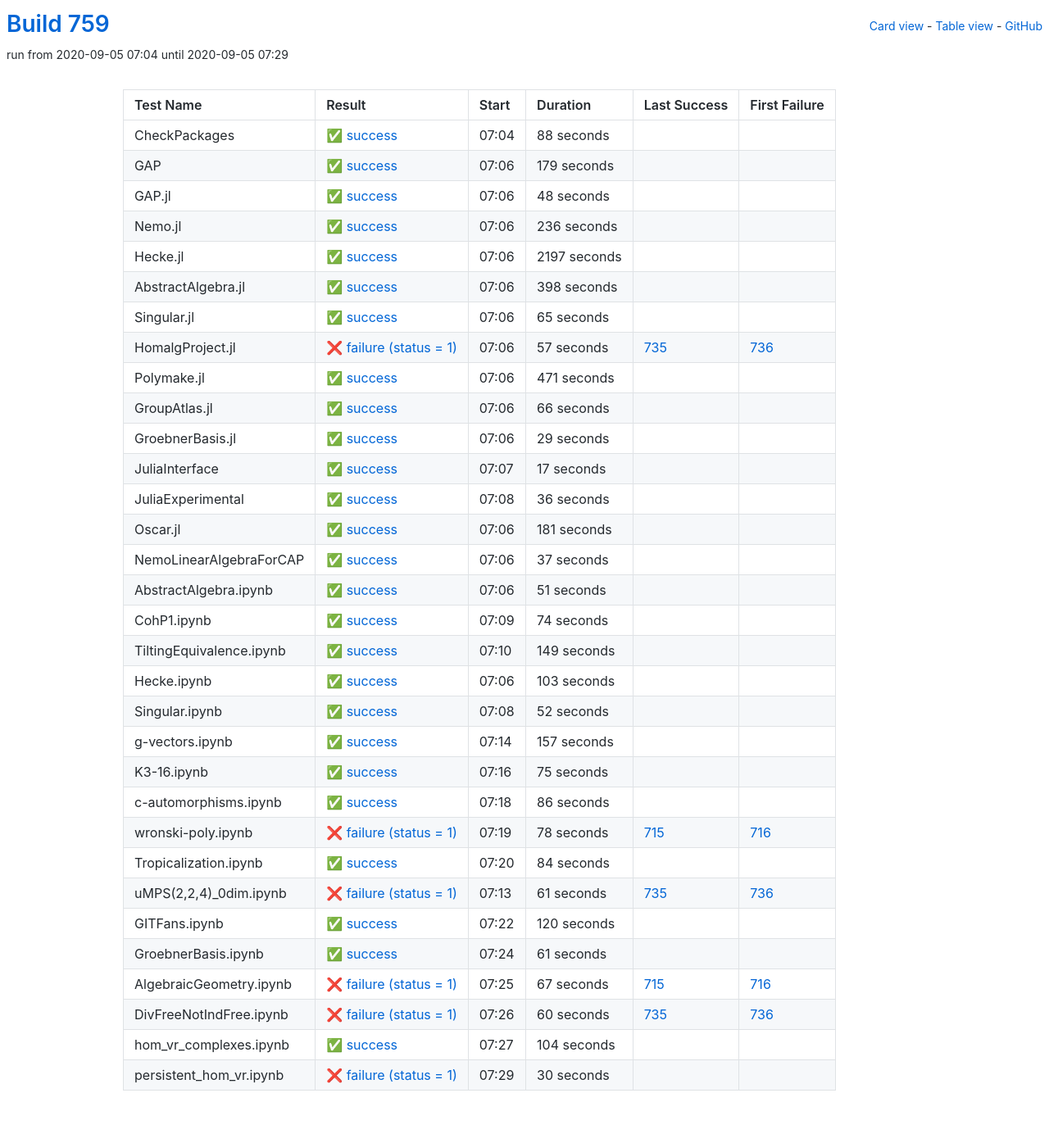
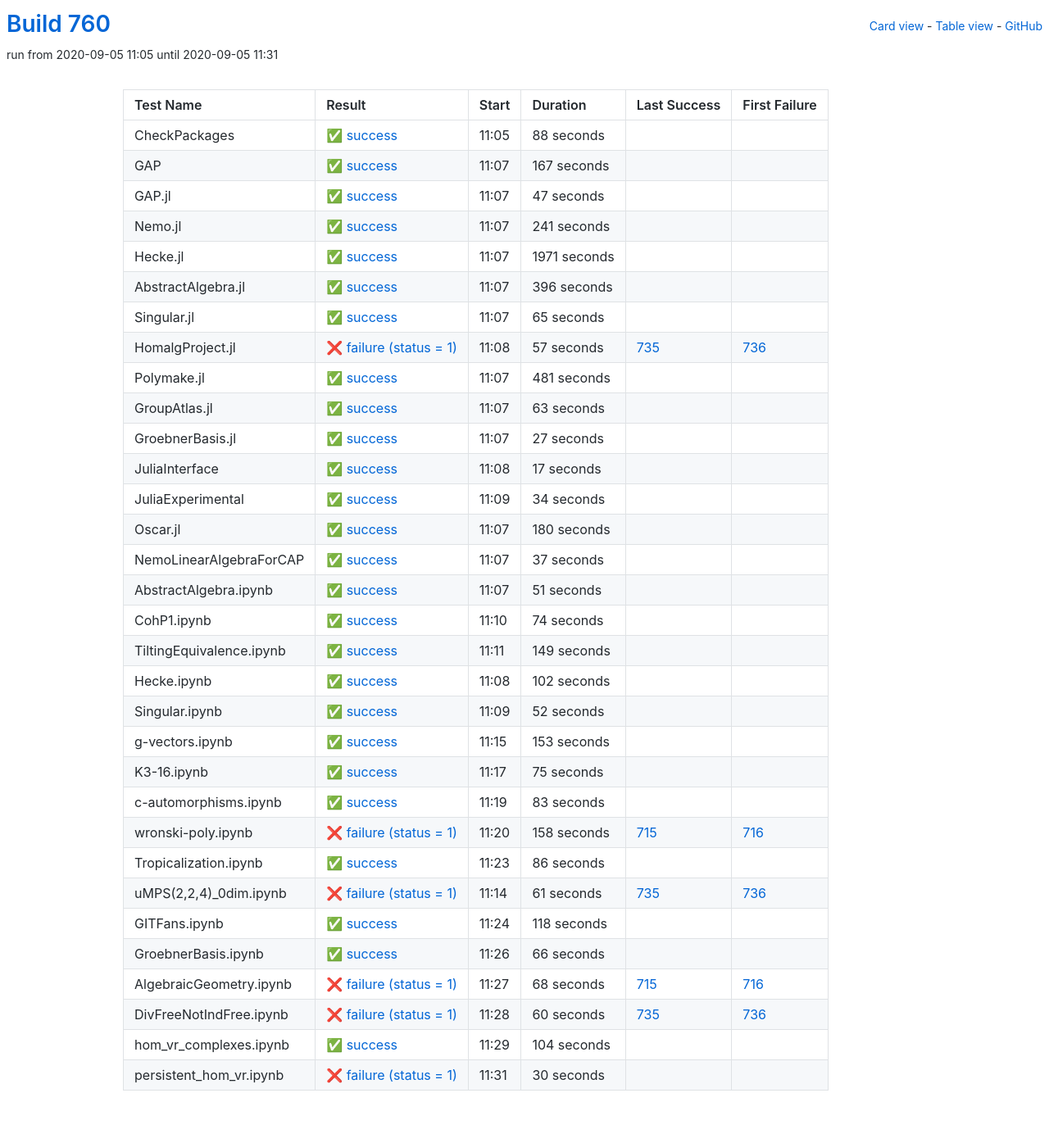
Before and after one commit to oscar-system/oscar-ci-status-stable, a Jekyll site: the page built from table.html, in a window 1280 px wide. Shown: the whole page at 82% size. Built offline with Jekyll 4.4.1, drawn with Linux system fonts in a browser that asks for light colours.

Commit message:
Build #760

```diff
--- a/_data/ci.yml
+++ b/_data/ci.yml
@@ -1,6 +1,6 @@
 ---
-build: 759
-build_url: https://oscarci.mathematik.uni-kl.de/job/oscar-stable/759/
+build: 760
+build_url: https://oscarci.mathematik.uni-kl.de/job/oscar-stable/760/
 job: oscar-stable
 organization: oscar-system
 repo: oscar-ci-status-stable
@@ -8,8 +8,8 @@ repourl: https://github.com/oscar-system/oscar-ci-status-stable
 tests:
 - name: CheckPackages
   id: checkpackages
-  log: https://oscarci.mathematik.uni-kl.de/job/oscar-stable/759/artifact/logs/build-759/CheckPackages.log
-  start: 2020-09-05 07:04
+  log: https://oscarci.mathematik.uni-kl.de/job/oscar-stable/760/artifact/logs/build-760/CheckPackages.log
+  start: 2020-09-05 11:05
   success: true
   exitcode: 0
   status: success
@@ -20,68 +20,68 @@ tests:
   first_failure_url:
 - name: GAP
   id: gap
-  log: https://oscarci.mathematik.uni-kl.de/job/oscar-stable/759/artifact/logs/build-759/GAP.log
-  start: 2020-09-05 07:06
+  log: https://oscarci.mathematik.uni-kl.de/job/oscar-stable/760/artifact/logs/build-760/GAP.log
+  start: 2020-09-05 11:07
   success: true
   exitcode: 0
   status: success
-  duration: 179
+  duration: 167
   last_success: false
   last_success_url:
   first_failure: false
   first_failure_url:
 - name: GAP.jl
   id: gap-jl
-  log: https://oscarci.mathematik.uni-kl.de/job/oscar-stable/759/artifact/logs/build-759/GAP.jl.log
-  start: 2020-09-05 07:06
+  log: https://oscarci.mathematik.uni-kl.de/job/oscar-stable/760/artifact/logs/build-760/GAP.jl.log
+  start: 2020-09-05 11:07
   success: true
   exitcode: 0
   status: success
-  duration: 48
+  duration: 47
   last_success: false
   last_success_url:
   first_failure: false
   first_failure_url:
 - name: Nemo.jl
   id: nemo-jl
-  log: https://oscarci.mathematik.uni-kl.de/job/oscar-stable/759/artifact/logs/build-759/Nemo.jl.log
-  start: 2020-09-05 07:06
+  log: https://oscarci.mathematik.uni-kl.de/job/oscar-stable/760/artifact/logs/build-760/Nemo.jl.log
+  start: 2020-09-05 11:07
   success: true
   exitcode: 0
   status: success
-  duration: 236
+  duration: 241
   last_success: false
   last_success_url:
   first_failure: false
   first_failure_url:
 - name: Hecke.jl
   id: hecke-jl
-  log: https://oscarci.mathematik.uni-kl.de/job/oscar-stable/759/artifact/logs/build-759/Hecke.jl.log
-  start: 2020-09-05 07:06
+  log: https://oscarci.mathematik.uni-kl.de/job/oscar-stable/760/artifact/logs/build-760/Hecke.jl.log
+  start: 2020-09-05 11:07
   success: true
   exitcode: 0
   status: success
-  duration: 2197
+  duration: 1971
   last_success: false
   last_success_url:
   first_failure: false
   first_failure_url:
 - name: AbstractAlgebra.jl
   id: abstractalgebra-jl
-  log: https://oscarci.mathematik.uni-kl.de/job/oscar-stable/759/artifact/logs/build-759/AbstractAlgebra.jl.log
-  start: 2020-09-05 07:06
+  log: https://oscarci.mathematik.uni-kl.de/job/oscar-stable/760/artifact/logs/build-760/AbstractAlgebra.jl.log
+  start: 2020-09-05 11:07
   success: true
   exitcode: 0
   status: success
-  duration: 398
+  duration: 396
   last_success: false
   last_success_url:
   first_failure: false
   first_failure_url:
 - name: Singular.jl
   id: singular-jl
-  log: https://oscarci.mathematik.uni-kl.de/job/oscar-stable/759/artifact/logs/build-759/Singular.jl.log
-  start: 2020-09-05 07:06
+  log: https://oscarci.mathematik.uni-kl.de/job/oscar-stable/760/artifact/logs/build-760/Singular.jl.log
+  start: 2020-09-05 11:07
   success: true
   exitcode: 0
   status: success
@@ -92,8 +92,8 @@ tests:
   first_failure_url:
 - name: HomalgProject.jl
   id: homalgproject-jl
-  log: https://oscarci.mathematik.uni-kl.de/job/oscar-stable/759/artifact/logs/build-759/HomalgProject.jl.log
-  start: 2020-09-05 07:06
+  log: https://oscarci.mathematik.uni-kl.de/job/oscar-stable/760/artifact/logs/build-760/HomalgProject.jl.log
+  start: 2020-09-05 11:08
   success: false
   exitcode: 1
   status: failure
@@ -104,44 +104,44 @@ tests:
   first_failure_url: https://oscarci.mathematik.uni-kl.de/job/oscar-stable/736/
 - name: Polymake.jl
   id: polymake-jl
-  log: https://oscarci.mathematik.uni-kl.de/job/oscar-stable/759/artifact/logs/build-759/Polymake.jl.log
-  start: 2020-09-05 07:06
+  log: https://oscarci.mathematik.uni-kl.de/job/oscar-stable/760/artifact/logs/build-760/Polymake.jl.log
+  start: 2020-09-05 11:07
   success: true
   exitcode: 0
   status: success
-  duration: 471
+  duration: 481
   last_success: false
   last_success_url:
   first_failure: false
   first_failure_url:
 - name: GroupAtlas.jl
   id: groupatlas-jl
-  log: https://oscarci.mathematik.uni-kl.de/job/oscar-stable/759/artifact/logs/build-759/GroupAtlas.jl.log
-  start: 2020-09-05 07:06
+  log: https://oscarci.mathematik.uni-kl.de/job/oscar-stable/760/artifact/logs/build-760/GroupAtlas.jl.log
+  start: 2020-09-05 11:07
   success: true
   exitcode: 0
   status: success
-  duration: 66
+  duration: 63
   last_success: false
   last_success_url:
   first_failure: false
   first_failure_url:
 - name: GroebnerBasis.jl
   id: groebnerbasis-jl
-  log: https://oscarci.mathematik.uni-kl.de/job/oscar-stable/759/artifact/logs/build-759/GroebnerBasis.jl.log
-  start: 2020-09-05 07:06
+  log: https://oscarci.mathematik.uni-kl.de/job/oscar-stable/760/artifact/logs/build-760/GroebnerBasis.jl.log
+  start: 2020-09-05 11:07
   success: true
   exitcode: 0
   status: success
-  duration: 29
+  duration: 27
   last_success: false
   last_success_url:
   first_failure: false
   first_failure_url:
 - name: JuliaInterface
   id: juliainterface
-  log: https://oscarci.mathematik.uni-kl.de/job/oscar-stable/759/artifact/logs/build-759/JuliaInterface.log
-  start: 2020-09-05 07:07
+  log: https://oscarci.mathematik.uni-kl.de/job/oscar-stable/760/artifact/logs/build-760/JuliaInterface.log
+  start: 2020-09-05 11:08
   success: true
   exitcode: 0
   status: success
@@ -152,32 +152,32 @@ tests:
   first_failure_url:
 - name: JuliaExperimental
   id: juliaexperimental
-  log: https://oscarci.mathematik.uni-kl.de/job/oscar-stable/759/artifact/logs/build-759/JuliaExperimental.log
-  start: 2020-09-05 07:08
+  log: https://oscarci.mathematik.uni-kl.de/job/oscar-stable/760/artifact/logs/build-760/JuliaExperimental.log
+  start: 2020-09-05 11:09
   success: true
   exitcode: 0
   status: success
-  duration: 36
+  duration: 34
   last_success: false
   last_success_url:
   first_failure: false
   first_failure_url:
 - name: Oscar.jl
   id: oscar-jl
-  log: https://oscarci.mathematik.uni-kl.de/job/oscar-stable/759/artifact/logs/build-759/Oscar.jl.log
-  start: 2020-09-05 07:06
+  log: https://oscarci.mathematik.uni-kl.de/job/oscar-stable/760/artifact/logs/build-760/Oscar.jl.log
+  start: 2020-09-05 11:07
   success: true
   exitcode: 0
   status: success
-  duration: 181
+  duration: 180
   last_success: false
   last_success_url:
   first_failure: false
   first_failure_url:
 - name: NemoLinearAlgebraForCAP
   id: nemolinearalgebraforcap
-  log: https://oscarci.mathematik.uni-kl.de/job/oscar-stable/759/artifact/logs/build-759/NemoLinearAlgebraForCAP.log
-  start: 2020-09-05 07:06
+  log: https://oscarci.mathematik.uni-kl.de/job/oscar-stable/760/artifact/logs/build-760/NemoLinearAlgebraForCAP.log
+  start: 2020-09-05 11:07
   success: true
   exitcode: 0
   status: success
@@ -188,8 +188,8 @@ tests:
   first_failure_url:
 - name: AbstractAlgebra.ipynb
   id: abstractalgebra-ipynb
-  log: https://oscarci.mathematik.uni-kl.de/job/oscar-stable/759/artifact/logs/build-759/AbstractAlgebra.ipynb.log
-  start: 2020-09-05 07:06
+  log: https://oscarci.mathematik.uni-kl.de/job/oscar-stable/760/artifact/logs/build-760/AbstractAlgebra.ipynb.log
+  start: 2020-09-05 11:07
   success: true
   exitcode: 0
   status: success
@@ -200,8 +200,8 @@ tests:
   first_failure_url:
 - name: CohP1.ipynb
   id: cohp1-ipynb
-  log: https://oscarci.mathematik.uni-kl.de/job/oscar-stable/759/artifact/logs/build-759/CohP1.ipynb.log
-  start: 2020-09-05 07:09
+  log: https://oscarci.mathematik.uni-kl.de/job/oscar-stable/760/artifact/logs/build-760/CohP1.ipynb.log
+  start: 2020-09-05 11:10
   success: true
   exitcode: 0
   status: success
@@ -212,8 +212,8 @@ tests:
   first_failure_url:
 - name: TiltingEquivalence.ipynb
   id: tiltingequivalence-ipynb
-  log: https://oscarci.mathematik.uni-kl.de/job/oscar-stable/759/artifact/logs/build-759/TiltingEquivalence.ipynb.log
-  start: 2020-09-05 07:10
+  log: https://oscarci.mathematik.uni-kl.de/job/oscar-stable/760/artifact/logs/build-760/TiltingEquivalence.ipynb.log
+  start: 2020-09-05 11:11
   success: true
   exitcode: 0
   status: success
@@ -224,20 +224,20 @@ tests:
   first_failure_url:
 - name: Hecke.ipynb
   id: hecke-ipynb
-  log: https://oscarci.mathematik.uni-kl.de/job/oscar-stable/759/artifact/logs/build-759/Hecke.ipynb.log
-  start: 2020-09-05 07:06
+  log: https://oscarci.mathematik.uni-kl.de/job/oscar-stable/760/artifact/logs/build-760/Hecke.ipynb.log
+  start: 2020-09-05 11:08
   success: true
   exitcode: 0
   status: success
-  duration: 103
+  duration: 102
   last_success: false
   last_success_url:
   first_failure: false
   first_failure_url:
 - name: Singular.ipynb
   id: singular-ipynb
-  log: https://oscarci.mathematik.uni-kl.de/job/oscar-stable/759/artifact/logs/build-759/Singular.ipynb.log
-  start: 2020-09-05 07:08
+  log: https://oscarci.mathematik.uni-kl.de/job/oscar-stable/760/artifact/logs/build-760/Singular.ipynb.log
+  start: 2020-09-05 11:09
   success: true
   exitcode: 0
   status: success
@@ -248,20 +248,20 @@ tests:
   first_failure_url:
 - name: g-vectors.ipynb
   id: g-vectors-ipynb
-  log: https://oscarci.mathematik.uni-kl.de/job/oscar-stable/759/artifact/logs/build-759/g-vectors.ipynb.log
-  start: 2020-09-05 07:14
+  log: https://oscarci.mathematik.uni-kl.de/job/oscar-stable/760/artifact/logs/build-760/g-vectors.ipynb.log
+  start: 2020-09-05 11:15
   success: true
   exitcode: 0
   status: success
-  duration: 157
+  duration: 153
   last_success: false
   last_success_url:
   first_failure: false
   first_failure_url:
 - name: K3-16.ipynb
   id: k3-16-ipynb
-  log: https://oscarci.mathematik.uni-kl.de/job/oscar-stable/759/artifact/logs/build-759/K3-16.ipynb.log
-  start: 2020-09-05 07:16
+  log: https://oscarci.mathematik.uni-kl.de/job/oscar-stable/760/artifact/logs/build-760/K3-16.ipynb.log
+  start: 2020-09-05 11:17
   success: true
   exitcode: 0
   status: success
@@ -272,8 +272,32 @@ tests:
   first_failure_url:
 - name: c-automorphisms.ipynb
   id: c-automorphisms-ipynb
-  log: https://oscarci.mathematik.uni-kl.de/job/oscar-stable/759/artifact/logs/build-759/c-automorphisms.ipynb.log
-  start: 2020-09-05 07:18
+  log: https://oscarci.mathematik.uni-kl.de/job/oscar-stable/760/artifact/logs/build-760/c-automorphisms.ipynb.log
+  start: 2020-09-05 11:19
+  success: true
+  exitcode: 0
+  status: success
+  duration: 83
+  last_success: false
+  last_success_url:
+  first_failure: false
+  first_failure_url:
+- name: wronski-poly.ipynb
+  id: wronski-poly-ipynb
+  log: https://oscarci.mathematik.uni-kl.de/job/oscar-stable/760/artifact/logs/build-760/wronski-poly.ipynb.log
+  start: 2020-09-05 11:20
+  success: false
+  exitcode: 1
+  status: failure
+  duration: 158
+  last_success: 715
+  last_success_url: https://oscarci.mathematik.uni-kl.de/job/oscar-stable/715/
+  first_failure: 716
+  first_failure_url: https://oscarci.mathematik.uni-kl.de/job/oscar-stable/716/
+- name: Tropicalization.ipynb
+  id: tropicalization-ipynb
+  log: https://oscarci.mathematik.uni-kl.de/job/oscar-stable/760/artifact/logs/build-760/Tropicalization.ipynb.log
+  start: 2020-09-05 11:23
   success: true
   exitcode: 0
   status: success
@@ -282,34 +306,10 @@ tests:
   last_success_url:
   first_failure: false
   first_failure_url:
-- name: wronski-poly.ipynb
-  id: wronski-poly-ipynb
-  log: https://oscarci.mathematik.uni-kl.de/job/oscar-stable/759/artifact/logs/build-759/wronski-poly.ipynb.log
-  start: 2020-09-05 07:19
-  success: false
-  exitcode: 1
-  status: failure
-  duration: 78
-  last_success: 715
-  last_success_url: https://oscarci.mathematik.uni-kl.de/job/oscar-stable/715/
-  first_failure: 716
-  first_failure_url: https://oscarci.mathematik.uni-kl.de/job/oscar-stable/716/
-- name: Tropicalization.ipynb
-  id: tropicalization-ipynb
-  log: https://oscarci.mathematik.uni-kl.de/job/oscar-stable/759/artifact/logs/build-759/Tropicalization.ipynb.log
-  start: 2020-09-05 07:20
-  success: true
-  exitcode: 0
-  status: success
-  duration: 84
-  last_success: false
-  last_success_url:
-  first_failure: false
-  first_failure_url:
 - name: uMPS(2,2,4)_0dim.ipynb
   id: umps-2-2-4-0dim-ipynb
-  log: https://oscarci.mathematik.uni-kl.de/job/oscar-stable/759/artifact/logs/build-759/uMPS-2-2-4-_0dim.ipynb.log
-  start: 2020-09-05 07:13
+  log: https://oscarci.mathematik.uni-kl.de/job/oscar-stable/760/artifact/logs/build-760/uMPS-2-2-4-_0dim.ipynb.log
+  start: 2020-09-05 11:14
   success: false
   exitcode: 1
   status: failure
@@ -320,44 +320,44 @@ tests:
   first_failure_url: https://oscarci.mathematik.uni-kl.de/job/oscar-stable/736/
 - name: GITFans.ipynb
   id: gitfans-ipynb
-  log: https://oscarci.mathematik.uni-kl.de/job/oscar-stable/759/artifact/logs/build-759/GITFans.ipynb.log
-  start: 2020-09-05 07:22
+  log: https://oscarci.mathematik.uni-kl.de/job/oscar-stable/760/artifact/logs/build-760/GITFans.ipynb.log
+  start: 2020-09-05 11:24
   success: true
   exitcode: 0
   status: success
-  duration: 120
+  duration: 118
   last_success: false
   last_success_url:
   first_failure: false
   first_failure_url:
 - name: GroebnerBasis.ipynb
   id: groebnerbasis-ipynb
-  log: https://oscarci.mathematik.uni-kl.de/job/oscar-stable/759/artifact/logs/build-759/GroebnerBasis.ipynb.log
-  start: 2020-09-05 07:24
+  log: https://oscarci.mathematik.uni-kl.de/job/oscar-stable/760/artifact/logs/build-760/GroebnerBasis.ipynb.log
+  start: 2020-09-05 11:26
   success: true
   exitcode: 0
   status: success
-  duration: 61
+  duration: 66
   last_success: false
   last_success_url:
   first_failure: false
   first_failure_url:
 - name: AlgebraicGeometry.ipynb
   id: algebraicgeometry-ipynb
-  log: https://oscarci.mathematik.uni-kl.de/job/oscar-stable/759/artifact/logs/build-759/AlgebraicGeometry.ipynb.log
-  start: 2020-09-05 07:25
+  log: https://oscarci.mathematik.uni-kl.de/job/oscar-stable/760/artifact/logs/build-760/AlgebraicGeometry.ipynb.log
+  start: 2020-09-05 11:27
   success: false
   exitcode: 1
   status: failure
-  duration: 67
+  duration: 68
   last_success: 715
   last_success_url: https://oscarci.mathematik.uni-kl.de/job/oscar-stable/715/
   first_failure: 716
   first_failure_url: https://oscarci.mathematik.uni-kl.de/job/oscar-stable/716/
 - name: DivFreeNotIndFree.ipynb
   id: divfreenotindfree-ipynb
-  log: https://oscarci.mathematik.uni-kl.de/job/oscar-stable/759/artifact/logs/build-759/DivFreeNotIndFree.ipynb.log
-  start: 2020-09-05 07:26
+  log: https://oscarci.mathematik.uni-kl.de/job/oscar-stable/760/artifact/logs/build-760/DivFreeNotIndFree.ipynb.log
+  start: 2020-09-05 11:28
   success: false
   exitcode: 1
   status: failure
@@ -368,8 +368,8 @@ tests:
   first_failure_url: https://oscarci.mathematik.uni-kl.de/job/oscar-stable/736/
 - name: hom_vr_complexes.ipynb
   id: hom-vr-complexes-ipynb
-  log: https://oscarci.mathematik.uni-kl.de/job/oscar-stable/759/artifact/logs/build-759/hom_vr_complexes.ipynb.log
-  start: 2020-09-05 07:27
+  log: https://oscarci.mathematik.uni-kl.de/job/oscar-stable/760/artifact/logs/build-760/hom_vr_complexes.ipynb.log
+  start: 2020-09-05 11:29
   success: true
   exitcode: 0
   status: success
@@ -380,8 +380,8 @@ tests:
   first_failure_url:
 - name: persistent_hom_vr.ipynb
   id: persistent-hom-vr-ipynb
-  log: https://oscarci.mathematik.uni-kl.de/job/oscar-stable/759/artifact/logs/build-759/persistent_hom_vr.ipynb.log
-  start: 2020-09-05 07:29
+  log: https://oscarci.mathematik.uni-kl.de/job/oscar-stable/760/artifact/logs/build-760/persistent_hom_vr.ipynb.log
+  start: 2020-09-05 11:31
   success: false
   exitcode: 1
   status: failure
```
Also changed, not shown: README.md.
